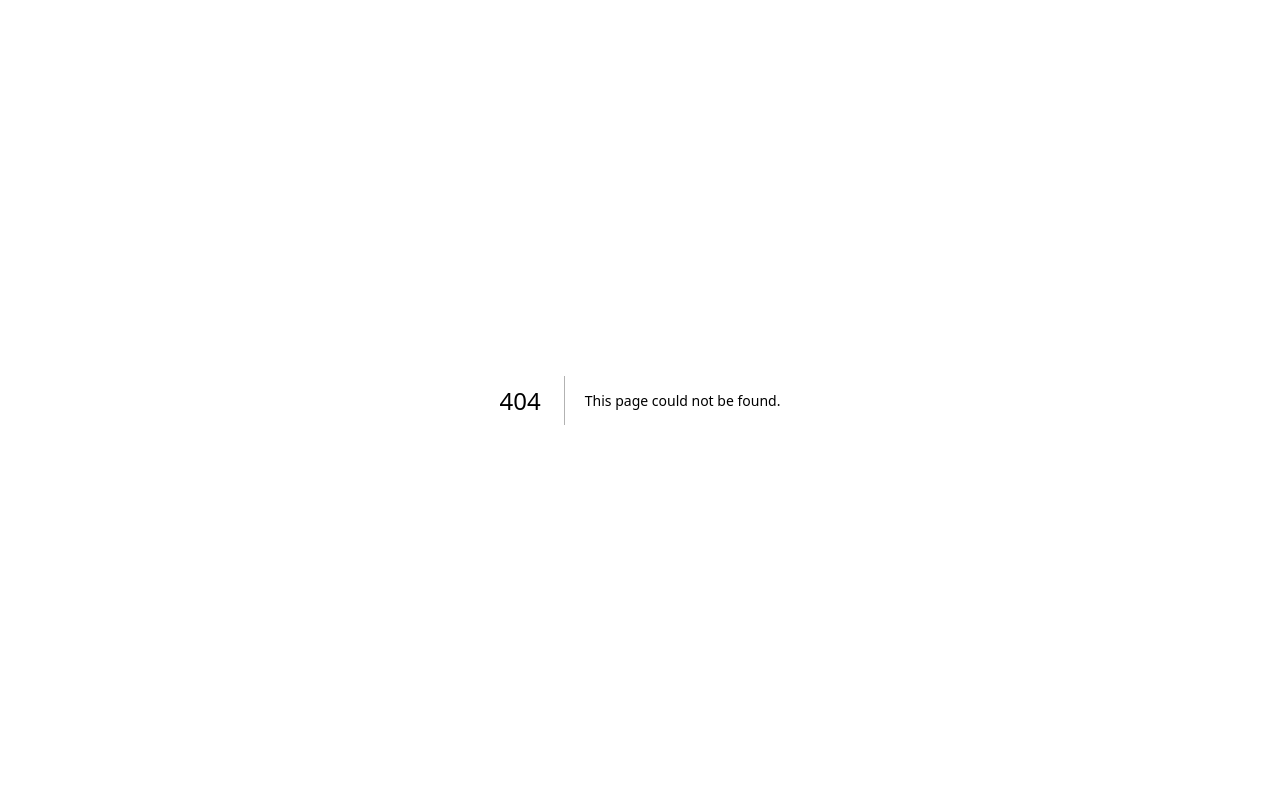
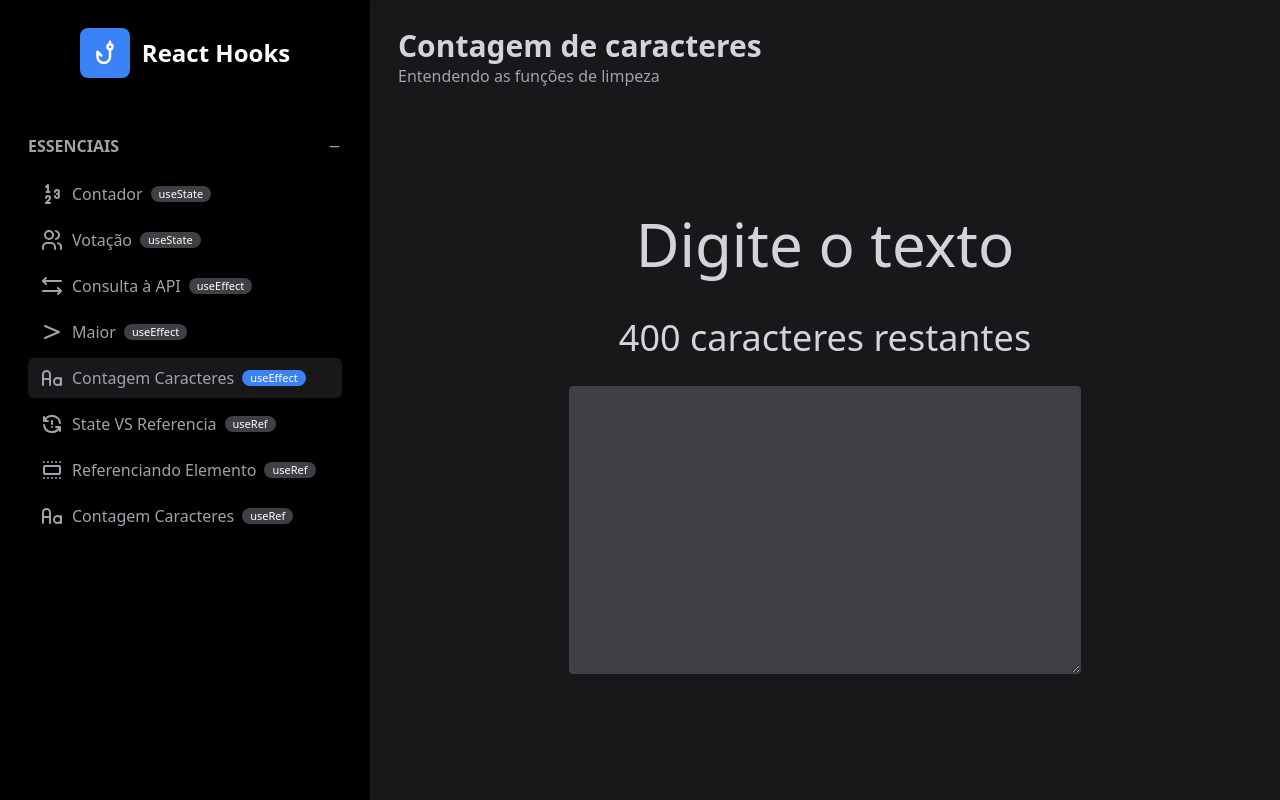
Before and after one commit to gabrondev/react-hooks, a Next.js app: page /essenciais/contagemCaracteresEffect in a window 1280 px wide. Before the commit this address had no page. Built offline with nearby package versions, Linux system fonts and the light colour scheme.

Commit message:
Exercícios dia 07/04/2025

```diff
--- a/src/components/template/MenuPrincipal.tsx
+++ b/src/components/template/MenuPrincipal.tsx
@@ -1,4 +1,4 @@
-import { IconArrowsLeftRight, IconMathGreater, IconMenu, IconUsers, IconX } from "@tabler/icons-react";
+import { IconArrowsLeftRight, IconLetterCase, IconMathGreater, IconMenu, IconRefreshAlert, IconSection, IconUsers, IconX } from "@tabler/icons-react";
 import { MenuItem } from "../../data/models/MenuItem";
 import { MenuSecao } from "../../data/models/MenuSecao";
 import Logo from "./Logo";
@@ -16,7 +16,11 @@ export default function MenuPrincipal() {
                 { titulo: "Contador", url: "/essenciais/contador", tag: "useState", icone: <IconNumbers /> },
                 { titulo: "Votação", url: "/essenciais/votacao", tag: "useState", icone: <IconUsers /> },
                 { titulo: "Consulta à API", url: "/essenciais/consultaAPI", tag: "useEffect", icone: <IconArrowsLeftRight /> },
-                { titulo: "Maior", url: "/essenciais/maior", tag: "useEffect", icone: <IconMathGreater /> }
+                { titulo: "Maior", url: "/essenciais/maior", tag: "useEffect", icone: <IconMathGreater /> },
+                { titulo: "Contagem Caracteres", url: "/essenciais/contagemCaracteresEffect", tag: "useEffect", icone: <IconLetterCase /> },
+                { titulo: "State VS Referencia", url: "/essenciais/stateVsRef", tag: "useRef", icone: <IconRefreshAlert /> },
+                { titulo: "Referenciando Elemento", url: "/essenciais/refElemento", tag: "useRef", icone: <IconSection /> },
+                { titulo: "Contagem Caracteres", url: "/essenciais/contagemCaracteresRef", tag: "useRef", icone: <IconLetterCase /> }
             ],
         },
     ];
--- /dev/null
+++ b/src/pages/essenciais/contagemCaracteresEffect.tsx
@@ -0,0 +1,36 @@
+import Display from "@/components/template/Display";
+import Pagina from "@/components/template/Pagina";
+import { useEffect, useState } from "react";
+
+export default function () {
+    const quantidadeCaracteres = 400
+    const [caracteresRestantes, setCaracteresRestantes] = useState(quantidadeCaracteres)
+    const [texto, setTexto] = useState("")
+
+    useEffect(() => {
+        let timer = setTimeout(() => {
+            let aux = quantidadeCaracteres - texto.length
+            setCaracteresRestantes(aux)
+            console.log("Atualizei")
+        }, 1000)
+
+        return () => { clearTimeout(timer) }
+    }, [texto])
+
+    return (
+        <Pagina titulo="Contagem de caracteres" subtitulo="Entendendo as funções de limpeza">
+            <Display texto="Digite o texto" textoComplementar={`${caracteresRestantes} caracteres restantes`} />
+            <textarea
+                value={texto}
+                onInput={(e) => { setTexto(e.currentTarget.value) }}
+                className={`
+                    border border-zinc-700 bg-zinc-700
+                    text-white text-2xl w-3/5 h-72
+                    rounded p-5
+                `}
+            >
+
+            </textarea>
+        </Pagina>
+    )
+}
--- /dev/null
+++ b/src/pages/essenciais/contagemCaracteresRef.tsx
@@ -0,0 +1,34 @@
+import Display from "@/components/template/Display";
+import Pagina from "@/components/template/Pagina";
+import { useRef, useState } from "react";
+
+export default function () {
+    const quantidadeCaracteres = 400
+    const [caracteresRestantes, setCaracteresRestantes] = useState(quantidadeCaracteres)
+    const refTexto = useRef<any>()
+    const contador = useRef<any>()
+
+    function iniciaContador() {
+        clearTimeout(contador.current)
+        contador.current = setTimeout(() => {
+            let quantidadeCaracteresDigitados = refTexto.current.value.length
+            setCaracteresRestantes(quantidadeCaracteres - quantidadeCaracteresDigitados)
+        }, 1000)
+    }
+
+    return (
+        <Pagina titulo="Contagem de caracteres" subtitulo="Usando uma referência para controlar o tempo">
+            <Display texto="Digite o texto" textoComplementar={`${caracteresRestantes} caracteres restantes`} />
+            <textarea
+                ref={refTexto}
+                onInput={iniciaContador}
+                className={`
+                    border border-zinc-700 bg-zinc-700
+                    text-white text-2xl w-3/5 h-72
+                    rounded p-5
+                `}
+            >
+            </textarea>
+        </Pagina>
+    )
+}
--- /dev/null
+++ b/src/pages/essenciais/refElemento.tsx
@@ -0,0 +1,28 @@
+import Botao from "@/components/template/Botao";
+import Flex from "@/components/template/Flex";
+import Pagina from "@/components/template/Pagina";
+import { IconArrowLeft } from "@tabler/icons-react";
+import { useRef } from "react";
+
+export default function () {
+    const referencia = useRef<any>()
+
+    function apagar() {
+        // referencia.current = <p>
+        referencia.current.innerText = referencia.current.innerText.slice(0, -1)
+    }
+
+    return (
+        <Pagina titulo="Referenciando um elemento" subtitulo="Usando referências na DOM">
+            <Flex col center>
+                <p ref={referencia} className="text-4xl text-gray-300 m-4">
+                    Texto legal
+                </p>
+                <Botao
+                    redondo tamanho="2xl" cor="bg-sky-500"
+                    icone={<IconArrowLeft />} onClick={apagar}
+                />
+            </Flex>
+        </Pagina>
+    )
+}
--- /dev/null
+++ b/src/pages/essenciais/stateVsRef.tsx
@@ -0,0 +1,33 @@
+import Botao from "@/components/template/Botao";
+import Display from "@/components/template/Display";
+import Flex from "@/components/template/Flex";
+import Pagina from "@/components/template/Pagina";
+import { useRef, useState } from "react";
+
+export default function () {
+    const [estado, setEstado] = useState(0)
+    const referencia = useRef(0)
+
+    function incrementaReferencia() {
+        referencia.current = referencia.current + 1
+    }
+
+    return (
+        <Pagina titulo="Referência Vs State" subtitulo="Entendendo useRef">
+            <Display texto={`R: ${referencia.current} | S: ${estado}`} />
+            <Flex gap={5}>
+                <Botao
+                    redondo tamanho="2xl" cor="bg-pink-500"
+                    texto="R+" onClick={() => incrementaReferencia()}
+                />
+                <Botao
+                    redondo
+                    tamanho="2xl"
+                    cor="bg-green-500"
+                    texto="S+"
+                    onClick={() => setEstado(estado + 1)}
+                />
+            </Flex>
+        </Pagina>
+    )
+}
```
